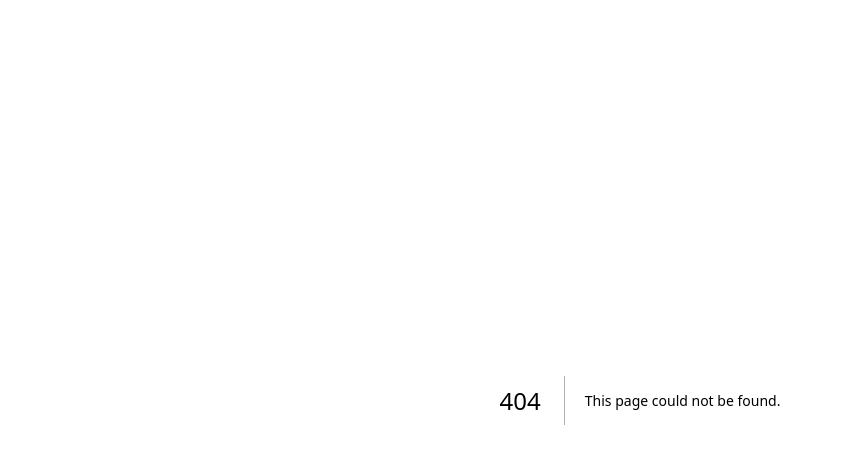
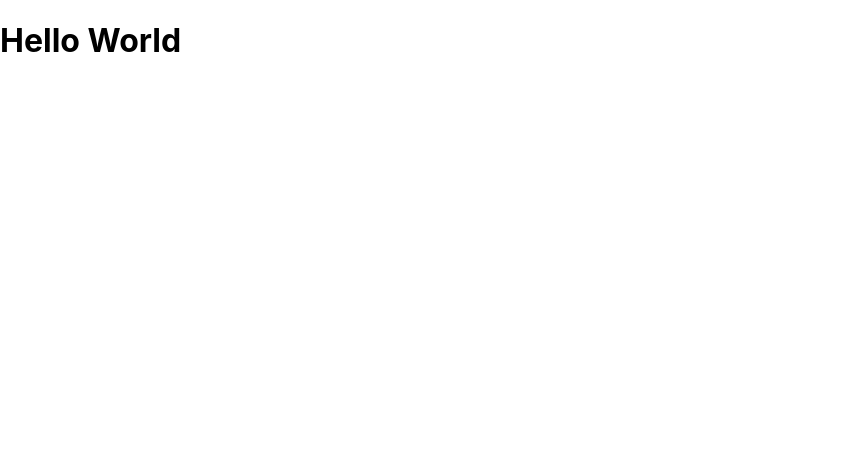
Before and after one commit to sota0121/nextjs-stripe-ec, a Next.js app: page /hello-world in a window 1280 px wide. Before the commit this address had no page. Shown: the top 464 px of the page, without its empty margins (0-841 px from the left). Built offline with nearby package versions, Linux system fonts and the light colour scheme.

Commit message:
add new page

```diff
--- /dev/null
+++ b/pages/hello-world.tsx
@@ -0,0 +1,7 @@
+export default function HelloWorld() {
+    return (
+        <div>
+            <h1>Hello World</h1>
+        </div>
+    )
+}
```
